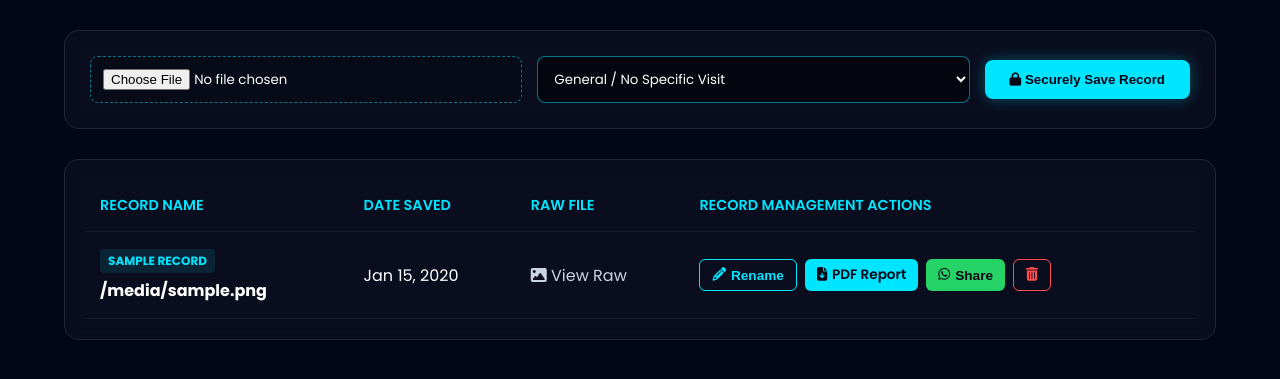
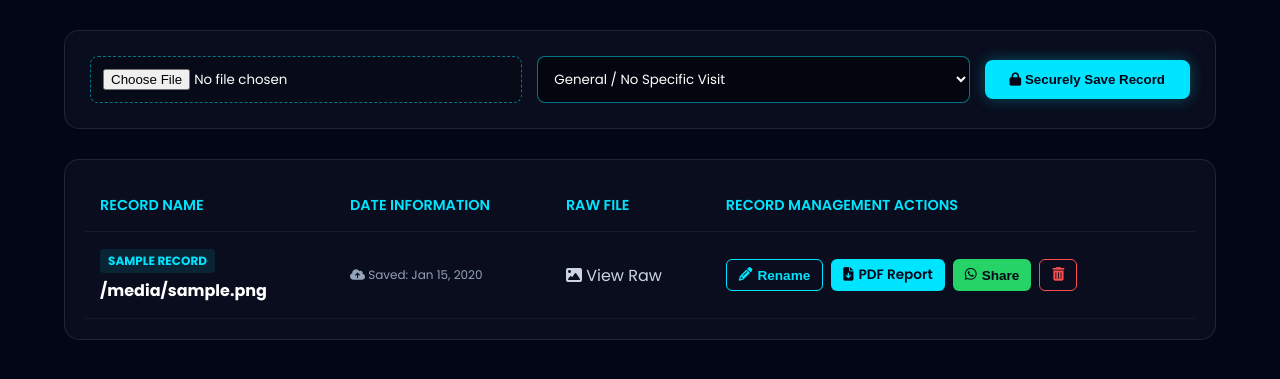
Before and after one commit to prathuuu294/Vighnaharta-Hi-Tech-Dental-Care, a Flask app: template templates/records.html in a window 1280 px wide. Shown: the part 126-505 px from the top of the page. Run offline with Flask 3, Linux system fonts and the light colour scheme; the template is opened without the code that fills it: most values are stand-ins (such as "Sample title", 1, 10 or a date in 2020).

Commit message:
Update records.html

```diff
--- a/templates/records.html
+++ b/templates/records.html
@@ -44,7 +44,7 @@
         <a href="/admin" class="btn-back"><i class="fas fa-arrow-left"></i> Back to Dashboard</a>
     </div>
 
-    <!-- NEW FILE UPLOAD FORM WITH APPOINTMENT DROPDOWN -->
+    <!-- FILE UPLOAD FORM WITH APPOINTMENT DROPDOWN -->
     <form action="/upload_record/{{ lead.id }}" method="POST" enctype="multipart/form-data" class="upload-form">
         <input type="file" name="file" accept="image/*,application/pdf,.dcm" required>
 
@@ -63,7 +63,7 @@
             <thead>
                 <tr>
                     <th>Record Name</th>
-                    <th>Date Saved</th>
+                    <th>Date Information</th>
                     <th>Raw File</th>
                     <th>Record Management Actions</th>
                 </tr>
@@ -75,7 +75,18 @@
                         <span style="background: rgba(0,229,255,0.1); color: #00e5ff; padding: 3px 8px; border-radius: 4px; font-size: 0.75rem; margin-bottom: 5px; display: inline-block; font-weight: 700; text-transform: uppercase;">{{ record.appointment_label }}</span><br>
                         <strong>{{ record.file_name }}</strong>
                     </td>
-                    <td>{{ record.upload_date.strftime('%b %d, %Y') }}</td>
+                    <td>
+                        <!-- Show Clinical Appt Date if it exists -->
+                        {% if record.appointment_label != 'General' and appt_dates.get(record.appointment_label) %}
+                            <div style="color: #25D366; font-size: 0.85rem; font-weight: 600; margin-bottom: 4px;">
+                                <i class="fas fa-calendar-check"></i> {{ appt_dates[record.appointment_label].split(' at ')[0] }}
+                            </div>
+                        {% endif %}
+                        <!-- Always show when it was physically uploaded -->
+                        <div style="color: #94a3b8; font-size: 0.75rem;">
+                            <i class="fas fa-cloud-upload-alt"></i> Saved: {{ record.upload_date.strftime('%b %d, %Y') }}
+                        </div>
+                    </td>
                     <td><a href="{{ record.view_link }}" target="_blank" class="view-link"><i class="fas fa-image"></i> View Raw</a></td>
                     <td>
                         <div class="action-group">
```
